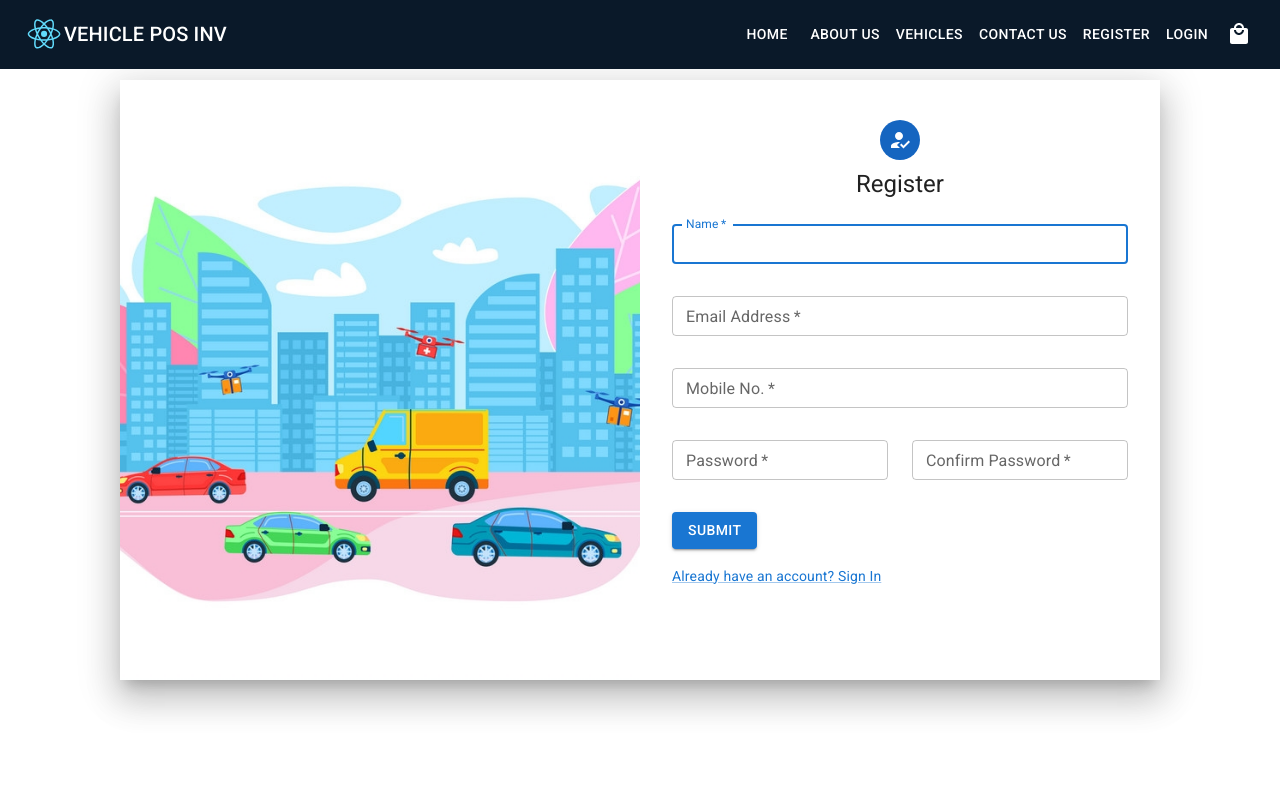
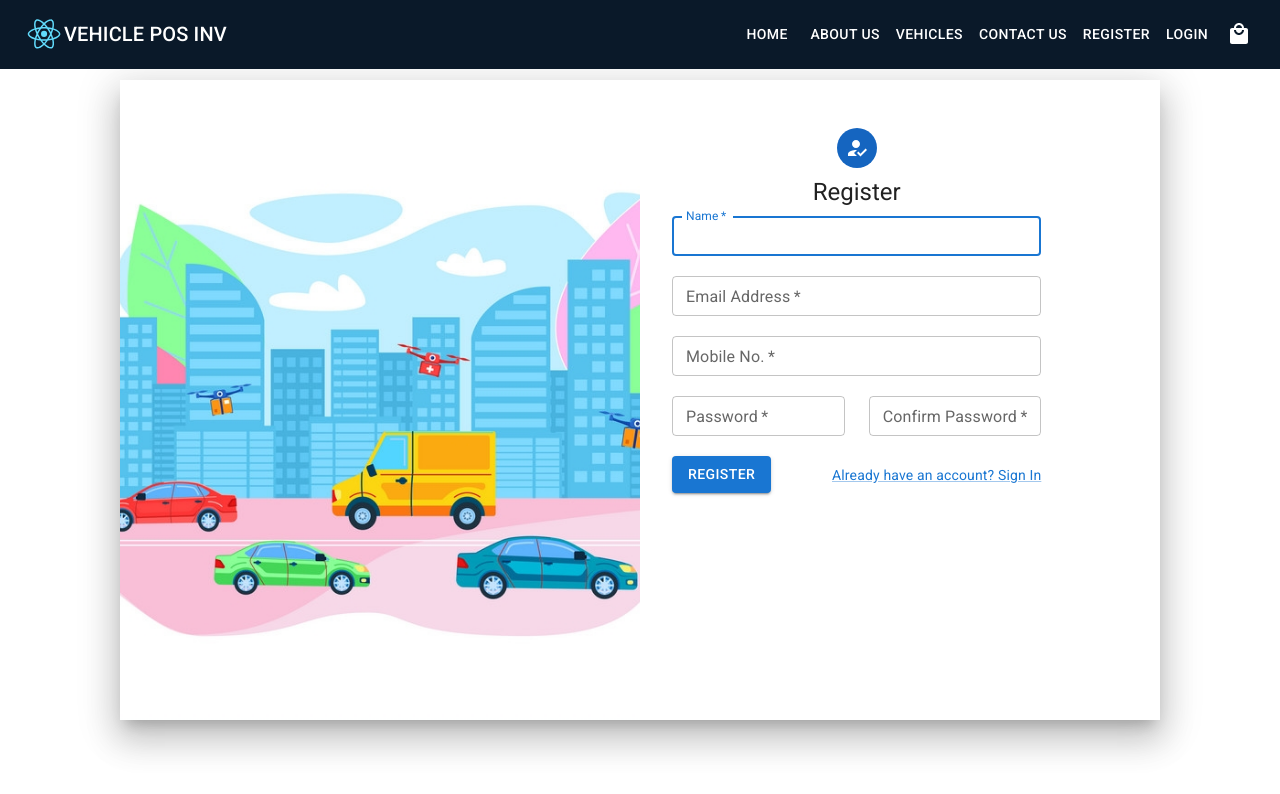
Before and after one commit to Dev-Pulse-Community/vehicle-mart, a React (Create React App) app: page /register in a window 1280 px wide. Shown: the top 794 px of the page. Built offline with nearby package versions, Linux system fonts and the light colour scheme.

Commit message:
resposivness have been fixed on register pagge

```diff
--- a/src/App.js
+++ b/src/App.js
@@ -1,7 +1,6 @@
 import React from "react";
 import "./App.css";
 import { Routes, Route } from "react-router-dom";
-import { Box } from "@mui/material";
 import Navigationbar from "./components/Navigationbar";
 import Home from "./views/Home";
 import About from "./views/About";
--- a/src/views/Login.js
+++ b/src/views/Login.js
@@ -13,6 +13,7 @@ import {
   Typography,
 } from "@mui/material";
 import Link from "@mui/material/Link";
+import { Link as RouterLink } from "react-router-dom";
 import LockOutlinedIcon from "@mui/icons-material/LockOutlined";
 import Visibility from "@mui/icons-material/Visibility";
 import VisibilityOff from "@mui/icons-material/VisibilityOff";
@@ -145,7 +146,7 @@ export const Login = () => {
                   </Link>
                 </Grid>
                 <Grid item>
-                  <Link href="#" variant="body2">
+                  <Link component={RouterLink} to="/register" variant="body2">
                     {"Don't have an account? Sign Up"}
                   </Link>
                 </Grid>
--- a/src/views/Register.js
+++ b/src/views/Register.js
@@ -1,80 +1,88 @@
-import HowToRegIcon from '@mui/icons-material/HowToReg';
+import HowToRegIcon from "@mui/icons-material/HowToReg";
 import {
   Avatar,
   Box,
-    Button, Grid, Paper,
+  Button,
+  Grid,
+  Paper,
   TextField,
-    Typography
+  Typography,
 } from "@mui/material";
 import Link from "@mui/material/Link";
-import { useFormik } from 'formik';
+import { useFormik } from "formik";
 import React from "react";
 import { Link as RouterLink } from "react-router-dom";
-import * as yup from 'yup';
+import * as yup from "yup";
 import RegisterImage from "../assets/images/RegisterImage.jpg";
-
 
 const Register = () => {
   const [formValue, setFormValue] = React.useState({
-        email: '',
-        password: '',
-        confirmPassword: '',
-        Name: '',
-        mobileNo: ''
+    email: "",
+    password: "",
+    confirmPassword: "",
+    Name: "",
+    mobileNo: "",
   });
 
   const handleBlur = (event) => {
     const { name, value } = event.target;
     formik.setFieldTouched(name, true);
-        if (name === 'confirmPassword' && value !== formik.values.password) {
+    if (name === "confirmPassword" && value !== formik.values.password) {
       formik.setErrors({
-                confirmPassword: 'Password does not match'
-            })
+        confirmPassword: "Password does not match",
+      });
     }
-    }
+  };
 
   const handleChange = (event) => {
     const { name, value } = event.target;
     setFormValue({
       ...formValue,
-            [name]: value
-        })
+      [name]: value,
+    });
     formik.setValues({
       ...formValue,
-            [name]: value
+      [name]: value,
     });
-    }
+  };
 
   const formik = useFormik({
     initialValues: {
-            email: '',
-            password: '',
-            confirmPassword: '',
-            Name: '',
-            mobileNo: ''
+      email: "",
+      password: "",
+      confirmPassword: "",
+      Name: "",
+      mobileNo: "",
     },
     validationSchema: yup.object().shape({
-            Name: yup.string().required("Name is Required").matches(/^[a-zA-Z]+(([',. -][a-zA-Z ])?[a-zA-Z]*)*$/, 'Enter valid name'),
+      Name: yup
+        .string()
+        .required("Name is Required")
+        .matches(
+          /^[a-zA-Z]+(([',. -][a-zA-Z ])?[a-zA-Z]*)*$/,
+          "Enter valid name"
+        ),
       email: yup
-                .string('Enter your email')
-                .email('Enter a valid email')
-                .required('Email is required')
-            ,
+        .string("Enter your email")
+        .email("Enter a valid email")
+        .required("Email is required"),
       password: yup
-                .string('Enter your password')
-                .min(8, 'Password should be of minimum 8 characters length')
-                .required('Password is required'),
-            mobileNo: yup.string().required("Mobile No required")
-                .min(10, 'Enter valid Mobile no')
-                .matches(/^[0-9]*$/, 'Enter valid Mobile no'),
-            confirmPassword: yup.string()
-            .oneOf([yup.ref('password'), null], 'Passwords must match')
+        .string("Enter your password")
+        .min(8, "Password should be of minimum 8 characters length")
+        .required("Password is required"),
+      mobileNo: yup
+        .string()
+        .required("Mobile No required")
+        .min(10, "Enter valid Mobile no")
+        .matches(/^[0-9]*$/, "Enter valid Mobile no"),
+      confirmPassword: yup
+        .string()
+        .oneOf([yup.ref("password"), null], "Passwords must match"),
     }),
     onSubmit: (values) => {
-            console.log(values)
+      console.log(values);
       alert(JSON.stringify(values, null, 2));
     },
-
   });
 
   return (
@@ -83,11 +91,10 @@ const Register = () => {
         marginTop: { sm: 10 },
         marginRight: { sm: 15 },
         marginLeft: { sm: 15 },
-                boxShadow: 20
+        boxShadow: 20,
       }}
     >
-
-            <Grid container component="main" sx={{ height: "75vh" }}>
+      <Grid container component="main" sx={{ height: "80vh" }}>
         {/* IMAGE */}
         <Grid
           item
@@ -107,10 +114,10 @@ const Register = () => {
         />
 
         {/* FORM */}
-                <Grid item xs={12} sm={6} md={6} component={Paper} elevation={0} square>
+        <Grid item xs={12} sm={8} md={5} component={Paper} elevation={0} square>
           <Box
             sx={{
-                            my: 4,
+              my: 5,
               mx: 4,
               display: "flex",
               flexDirection: "column",
@@ -123,16 +130,11 @@ const Register = () => {
             <Typography component="h1" variant="h5">
               Register
             </Typography>
-                        <Box
-                            component="form"
-                            noValidate
-                            onSubmit={formik.handleSubmit}
-                            sx={{ mt: 1 }}
-                        >
+            <Box component="form" noValidate onSubmit={formik.handleSubmit}>
               <Grid rowSpacing={1} container spacing={3}>
-                                <Grid item md={12}>
+                <Grid item xs={12} sm={12} lg={12} md={12}>
                   <TextField
-                                        margin="normal"
+                    margin="dense"
                     required
                     fullWidth
                     id="Name"
@@ -146,12 +148,11 @@ const Register = () => {
                     onBlur={handleBlur}
                     error={formik.touched.Name && Boolean(formik.errors.Name)}
                     helperText={formik.touched.Name && formik.errors.Name}
-
                   />
                 </Grid>
-                                <Grid item md={12}>
+                <Grid item xs={12} sm={12} lg={12} md={12}>
                   <TextField
-                                        margin="normal"
+                    margin="dense"
                     required
                     fullWidth
                     id="email"
@@ -173,9 +174,9 @@ const Register = () => {
                     // }}
                   />
                 </Grid>
-                                <Grid item md={12}>
+                <Grid item xs={12} sm={12} lg={12} md={12}>
                   <TextField
-                                        margin="normal"
+                    margin="dense"
                     required
                     fullWidth
                     id="mobileNo"
@@ -187,14 +188,18 @@ const Register = () => {
                     value={formValue.mobileNo}
                     onChange={handleChange}
                     onBlur={handleBlur}
-                                        error={formik.touched.mobileNo && Boolean(formik.errors.mobileNo)}
-                                        helperText={formik.touched.mobileNo && formik.errors.mobileNo}
+                    error={
+                      formik.touched.mobileNo && Boolean(formik.errors.mobileNo)
+                    }
+                    helperText={
+                      formik.touched.mobileNo && formik.errors.mobileNo
+                    }
                     inputProps={{ maxLength: 10 }}
                   />
                 </Grid>
-                                <Grid item md={6}>
+                <Grid item xs={12} sm={6} lg={6} md={6}>
                   <TextField
-                                        margin="normal"
+                    margin="dense"
                     required
                     fullWidth
                     name="password"
@@ -205,13 +210,17 @@ const Register = () => {
                     value={formValue.password}
                     onChange={handleChange}
                     onBlur={handleBlur}
-                                        error={formik.touched.password && Boolean(formik.errors.password)}
-                                        helperText={formik.touched.password && formik.errors.password}
+                    error={
+                      formik.touched.password && Boolean(formik.errors.password)
+                    }
+                    helperText={
+                      formik.touched.password && formik.errors.password
+                    }
                   />
                 </Grid>
-                                <Grid item md={6}>
+                <Grid item xs={12} sm={6} lg={6} md={6}>
                   <TextField
-                                        margin="normal"
+                    margin="dense"
                     required
                     fullWidth
                     type="password"
@@ -222,26 +231,25 @@ const Register = () => {
                     value={formValue.confirmPassword}
                     onChange={handleChange}
                     onBlur={handleBlur}
-                                        error={formik.touched.confirmPassword && Boolean(formik.errors.confirmPassword)}
-                                        helperText={formik.touched.confirmPassword && formik.errors.confirmPassword}
+                    error={
+                      formik.touched.confirmPassword &&
+                      Boolean(formik.errors.confirmPassword)
+                    }
+                    helperText={
+                      formik.touched.confirmPassword &&
+                      formik.errors.confirmPassword
+                    }
                   />
                 </Grid>
               </Grid>
-                            <Button
-                                type="submit"
 
-                                variant="contained"
-                                sx={{ mt: 3, mb: 2 }}
-                            >
-                                Submit
+              <Grid container sx={{my:2}}>
+                <Grid item xs>
+                  <Button type="submit" variant="contained">
+                    Register
                   </Button>
-                            <Grid container>
-                                {/* <Grid item xs>
-                                    <Link href="#" variant="body2">
-                                        Forgot password?
-                                    </Link>
-                                </Grid> */}
-                                <Grid item>
+                </Grid>
+                <Grid item sx={{ py: 1 }}>
                   <Link component={RouterLink} to="/login" variant="body2">
                     {"Already have an account? Sign In"}
                   </Link>
```
Also changed, not shown: 1 other file (tests, documents, lock files or other folders). Lines whose indentation alone changed are shown as unchanged.
